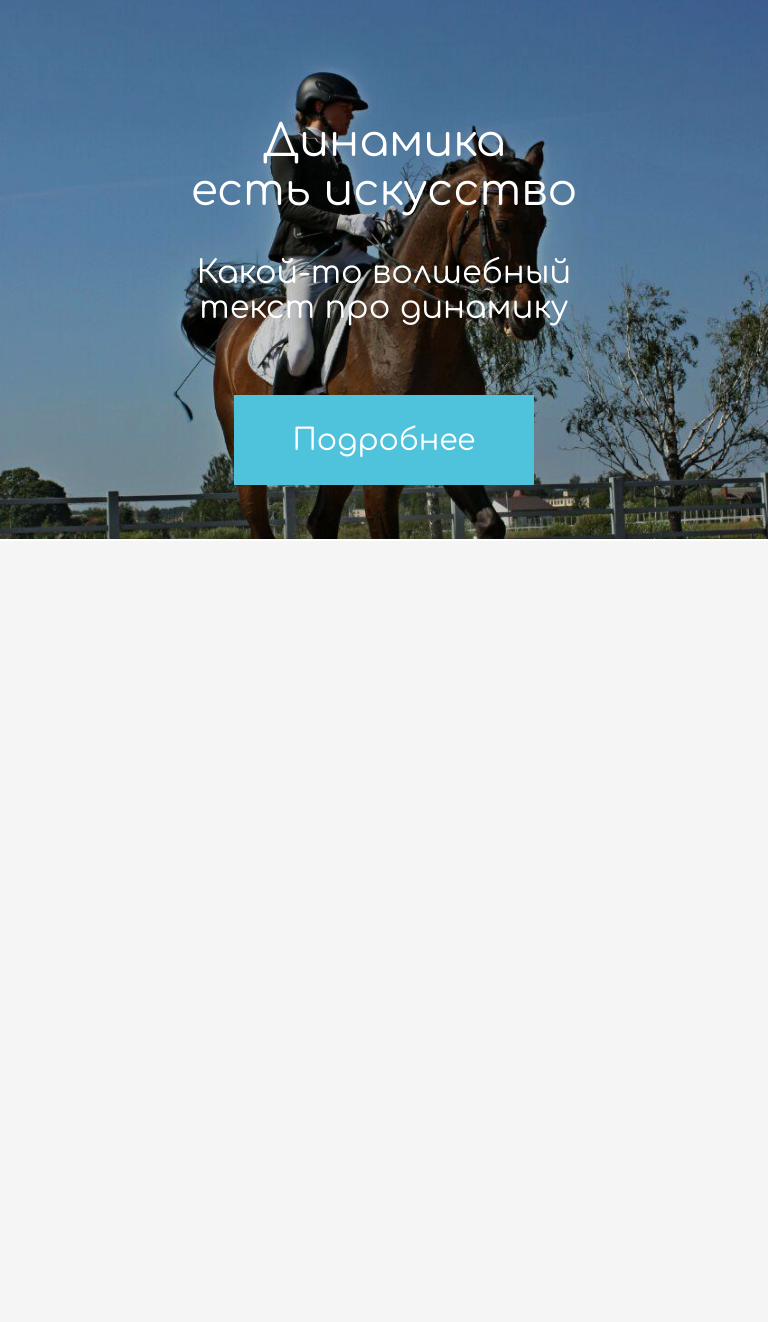
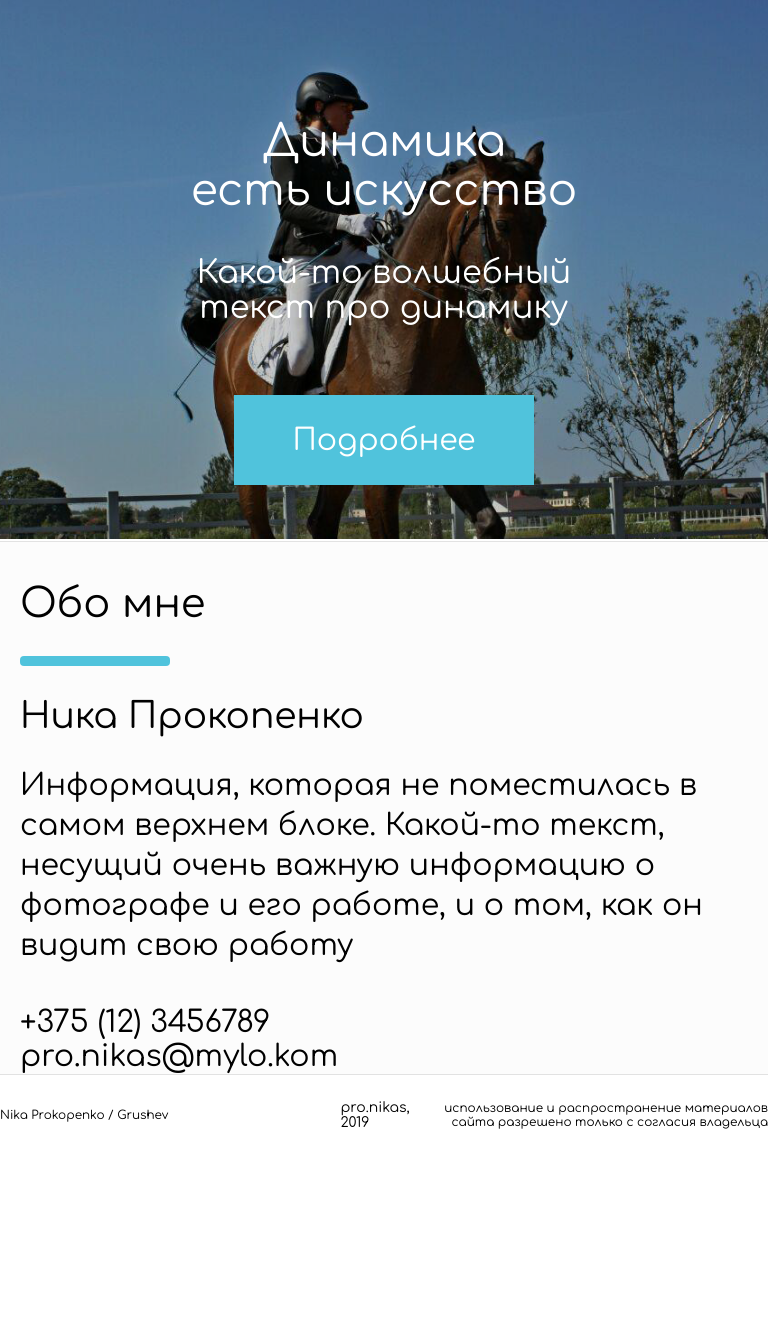
Before and after one commit to pro-nikas/pro-nikas.github.io, a PHP site: page / in a window 768 px wide. Shown: the part 2678-4000 px from the top of the page. After the commit the page ends 3807 px from the top, so only its background shows below. Run offline with PHP 8.4, Linux system fonts and the light colour scheme; some libraries are stand-ins or nearby versions.

Commit message:
upd 22.02

```diff
--- a/css/indexPageCss.css
+++ b/css/indexPageCss.css
@@ -1,8 +1,14 @@
 body{
-    background: #f5f5f5;
-    height: 4000px;
+    background: #fcfcfc;
+    /*height: 4000px;*/
 }
-
+.all_page_width_border{
+    width: 100%;
+    border: 0;
+    height: 1px;
+    background: #0000001a;
+    margin: 0;
+}
 /*———————————————————————————————————————————*/
 /*хидер*/
 #header{
@@ -262,6 +267,110 @@ body{
     background-size: cover;
 }
 /*———————————————————————————————————————————*/
+/*дополнительная секция с некоторой информацией*/
+.other_information_container{
+    width: 100%;
+    max-width: 1140px;
+    min-height: 400px;
+    background: #fcfcfc;
+    display: flex;
+    justify-content: space-between;
+    align-items: center;
+    font-family: Comfortaa;
+}
+.about_me{
+    width: 100%;
+    max-width: 570px;
+    /*background: #f5f5f5;*/
+    min-height: 400px;
+    display: flex;
+    flex-direction: column;
+    justify-content: center;
+    align-items: flex-start;
+}
+.about_me_headline{
+    font-weight: 100;
+    font-size: 22px;
+    /*margin: 40px 0 0 0;*/
+}
+.about_me_hr{
+    /*width: 30px;*/
+    /*color: #50c3dc;*/
+    border: 0;
+    height: 4px;
+    width: 40px;
+    /*max-width: 40px;*/
+    border-radius: 1px;
+    background: #50c3dc;
+    align-self: flex-start;
+    margin: 20px 0 0 0;
+}
+.main_name{
+    margin: 20px 0 0 0;
+    font-size: 20px;
+}
+.main_info{
+    margin: 15px 0 0 0;
+    font-size: 16px;
+    line-height: 22px;
+}
+.tel_and_mail{
+    font-size: 14px;
+    line-height: 20px;
+    margin: 30px 0 0 0;
+}
+
+
+
+
+.price_calculator{
+    width: 100%;
+    max-width: 570px;
+    display: flex;
+    justify-content: center;
+    align-items: center;
+}
+.price_calculator>h5{
+    text-align: center;
+    font-weight: 100;
+}
+
+/*футер*/
+#footer{
+    width: 100%;
+    min-height: 80px;
+    background: #fff;
+    display: flex;
+    justify-content: center;
+}
+.footer_container{
+    max-width: 1140px;
+    width: 100%;
+    display: flex;
+    align-items: center;
+    justify-content: space-between;
+    font-family: "Comfortaa";
+}
+.author{
+    font-size: 12px;
+    width: 400px;
+}
+.author_link:hover{
+    text-decoration: underline;
+}
+
+.site_year{
+    font-size: 14px;
+}
+.disclaimer{
+    font-size: 12px;
+    text-align: right;
+    width: 400px;
+}
+
+
+
+
 
 
 @media screen and (min-width: 720px) and (max-width: 1079px) and (orientation: portrait){
@@ -543,6 +652,100 @@ body{
         /*background: url("../imgs/dynamics-example.png");*/
         /*background-size: cover;*/
     /*}*/
+
+    .other_information_container{
+        /*width: 100%;*/
+        /*max-width: 1140px;*/
+        /*min-height: 400px;*/
+        /*background: #fcfcfc;*/
+        /*display: flex;*/
+        /*justify-content: space-between;*/
+        /*align-items: center;*/
+        flex-direction: column;
+        /*font-family: Comfortaa;*/
+    }
+    .about_me{
+        /*width: 100%;*/
+        max-width: 100%;
+        /*background: #f5f5f5;*/
+        /*min-height: 400px;*/
+        /*display: flex;*/
+        /*flex-direction: column;*/
+        /*justify-content: center;*/
+        /*align-items: flex-start;*/
+    }
+    .about_me_headline{
+        /*font-weight: 100;*/
+        font-size: 40px;
+        margin: 40px 0 0 20px;
+    }
+    .about_me_hr{
+        /*width: 30px;*/
+        /*color: #50c3dc;*/
+        /*border: 0;*/
+        height: 10px;
+        width: 150px;
+        /*max-width: 40px;*/
+        border-radius: 4px;
+        /*background: #50c3dc;*/
+        /*align-self: flex-start;*/
+        margin: 30px 0 0 20px;
+    }
+    .main_name{
+        margin: 30px 0 0 20px;
+        font-size: 36px;
+    }
+    .main_info{
+        margin: 30px 0 0 20px;
+        font-size: 30px;
+        line-height: 40px;
+        width: 92%;
+    }
+    .tel_and_mail{
+        font-size: 30px;
+        line-height: 34px;
+        margin: 40px 0 0 20px;
+    }
+
+
+
+
+    .price_calculator{
+        display: none;
+    }
+
+    /*футер*/
+    #footer{
+        width: 100%;
+        min-height: 80px;
+        background: #fff;
+        display: flex;
+        justify-content: center;
+    }
+    .footer_container{
+        max-width: 1140px;
+        width: 100%;
+        display: flex;
+        align-items: center;
+        justify-content: space-between;
+        font-family: "Comfortaa";
+    }
+    .author{
+        font-size: 12px;
+        width: 400px;
+    }
+    .author_link:hover{
+        text-decoration: underline;
+    }
+
+    .site_year{
+        font-size: 14px;
+    }
+    .disclaimer{
+        font-size: 12px;
+        text-align: right;
+        width: 400px;
+    }
 }
 
 @media screen and (min-width: 1080px) and (orientation: portrait){
--- a/index.html
+++ b/index.html
@@ -41,6 +41,8 @@
 
         </div>
 
+
+
         <div id="content">
 
             <div class="information_container">
@@ -59,12 +61,12 @@
 
                     <ul class="social_links_nav">
 
-                        <li><a href="#" class="social_link vk_link">
+                        <li><a href="https://vk.com/nikaprokopenko" target="_blank" class="social_link vk_link">
                             <i class="fab fa-vk"></i></a>
                         </li>
 
-                        <li><a href="#" class="social_link fb_link">
-                            <i class="fab fa-facebook-f"></i>
+                        <li><a href="https://www.instagram.com/pro.nikas/" target="_blank" class="social_link inst_link">
+                            <i class="fab fa-instagram"></i>
                         </a></li>
 
                         <li><a href="#" class="social_link nvlp_link">
@@ -75,17 +77,13 @@
                             <i class="fab fa-telegram-plane"></i>
                         </a></li>
 
-                        <li><a href="#" class="social_link twtr_link">
-                            <i class="fab fa-twitter"></i>
-                        </a></li>
-
                     </ul>
 
                 </div>
 
             </div>
 
-
+            <hr class="all_page_width_border">
 
             <div class="photos_container">
 
@@ -141,9 +139,57 @@
 
             </div>
 
+            <hr class="all_page_width_border">
+
+            <div class="other_information_container">
+
+                <div class="about_me">
+
+                    <h1 class="about_me_headline">Обо мне</h1>
+
+                    <hr class="about_me_hr">
+
+                    <p class="main_name">Ника Прокопенко</p>
+
+                    <p class="main_info">Информация, которая не поместилась в самом верхнем блоке.
+                        Какой-то текст, несущий очень важную информацию о фотографе и его работе,
+                        и о том, как он видит свою работу</p>
+
+                    <p class="tel_and_mail">
+                        +375 (12) 3456789
+                        <br>
+                        pro.nikas@mylo.kom
+                    </p>
+
+                </div>
+
+                <div class="price_calculator">
+                    <h5>Прайс-лист и калькулятор цен пока в разработке :)</h5>
+                </div>
+
+            </div>
+
         </div>
 
-        <div id="footer"></div>
+        <hr class="all_page_width_border">
+
+        <div id="footer">
+
+           <div class="footer_container">
+
+               <p class="author">
+                   <a href="https://vk.com/nikaprokopenko" class="author_link" target="_blank">Nika Prokopenko</a>
+                   /
+                   <a href="https://vk.com/id245418832" class="author_link" target="_blank">Grushev</a>
+               </p>
+
+               <p class="site_year">pro.nikas, 2019</p>
+
+               <p class="disclaimer">использование и распространение материалов<br> сайта разрешено только с согласия владельца</p>
+
+           </div>
+
+        </div>
 
     </div>
 
--- a/js/mainJs.js
+++ b/js/mainJs.js
@@ -46,3 +46,9 @@ if (window.devicePixelRatio !== 1) { // Костыль для определен
     alert('native dpt (ignore this text) ' + dpt);
     alert('artificial dpt (ignore this text) ' + 1 / dpt);
 };
+
+window.addEventListener("keydown", function (e) {
+    if (e.keyCode == 71){
+        alert('Ну и зачем ты нажал эту кнопку?');
+    }
+});
```
Also changed, not shown: other parts of css/indexPageCss.css (+12 -13 lines).
